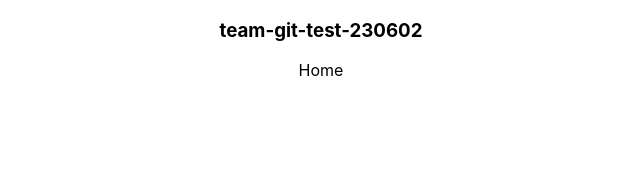
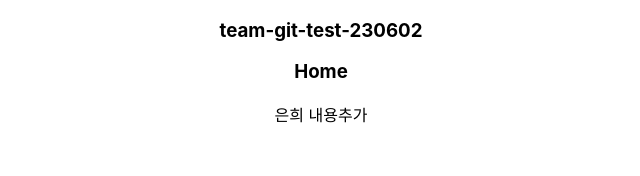
Before and after one commit to team-project-green-d/team-git-test-230602, a React (Create React App) app: page / in a window 1280 px wide. Shown: the top 176 px of the page, without its empty margins (319-959 px from the left). Built offline with nearby package versions, Linux system fonts and the light colour scheme.

Commit message:
eh : 230602 - 내용추가

```diff
--- a/src/page/eunhee/Home.jsx
+++ b/src/page/eunhee/Home.jsx
@@ -2,6 +2,9 @@ import React from 'react'
 
 export default function Home() {
     return (
-        <div>Home</div>
+        <div>
+            <h3>Home</h3>
+            <p>은희 내용추가</p>
+        </div>
     )
 }
```
